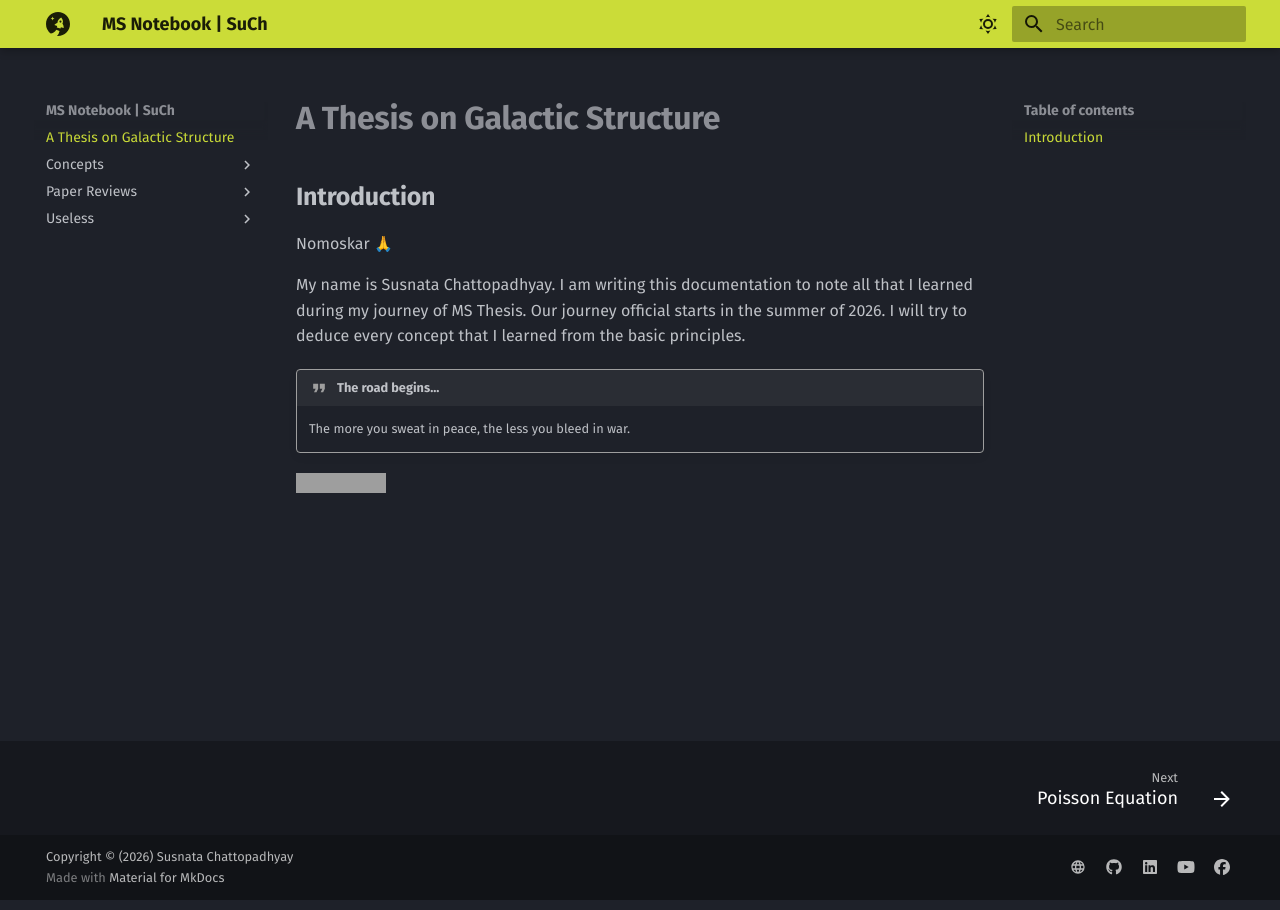
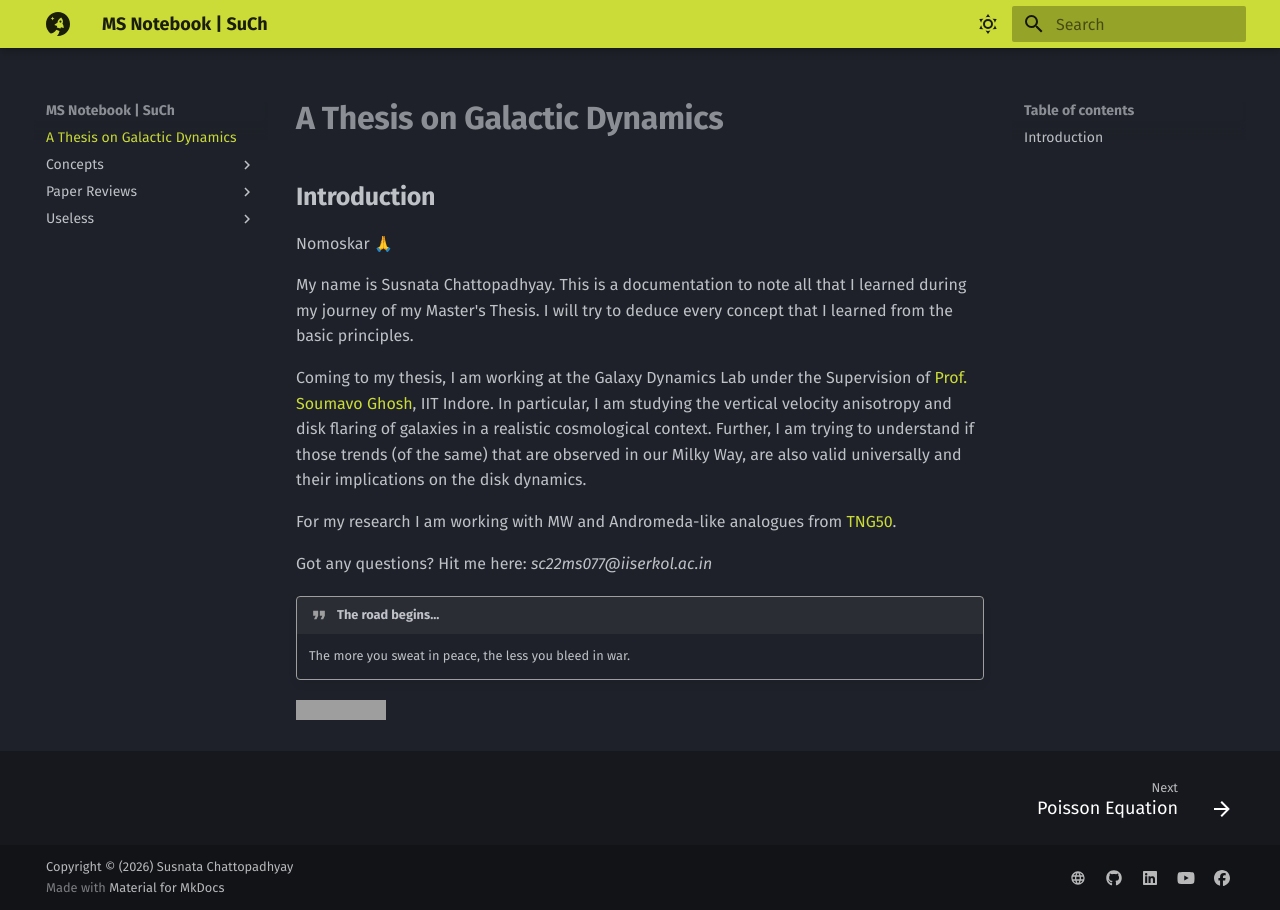
Before and after one commit to SuCh50-Coder/galactic_structure_notes, an MkDocs documentation site: the page built from docs/index.md, in a window 1280 px wide. Built offline with MkDocs 1.6.1 and Material for MkDocs 9.7.7, drawn with Linux system fonts in a browser that asks for light colours; emoji names are drawn with the system emoji font; grey boxes are pictures that could not be loaded.

Commit message:
intro new

```diff
--- a/docs/index.md
+++ b/docs/index.md
@@ -1,4 +1,5 @@
-# **A Thesis on Galactic Structure**
+# **A Thesis on Galactic Dynamics**
+
 
 
 ## **Introduction**
@@ -6,7 +7,13 @@
 
 Nomoskar :folded_hands:
 
-My name is Susnata Chattopadhyay. I am writing this documentation to note all that I learned during my journey of MS Thesis. Our journey official starts in the summer of 2026. I will try to deduce every concept that I learned from the basic principles.
+My name is Susnata Chattopadhyay. This is a documentation to note all that I learned during my journey of my Master's Thesis. I will try to deduce every concept that I learned from the basic principles.
+
+Coming to my thesis, I am working at the Galaxy Dynamics Lab under the Supervision of [Prof. Soumavo Ghosh](https://sites.google.com/view/drsoumavoghosh), IIT Indore. In particular, I am studying the vertical velocity anisotropy and disk flaring of galaxies in a realistic cosmological context. Further, I am trying to understand if those trends (of the same) that are observed in our Milky Way, are also valid universally and their implications on the disk dynamics.
+
+For my research I am working with MW and Andromeda-like analogues from [TNG50](https://www.tng-project.org/).
+
+Got any questions? Hit me here:  _sc22ms077@iiserkol.ac.in_
 
 <!-- Our journey official starts in the summer of 2026, amidst the ongoing national student protests against a crippled education system and research of basic sciences. The month is July. -->
 
```
